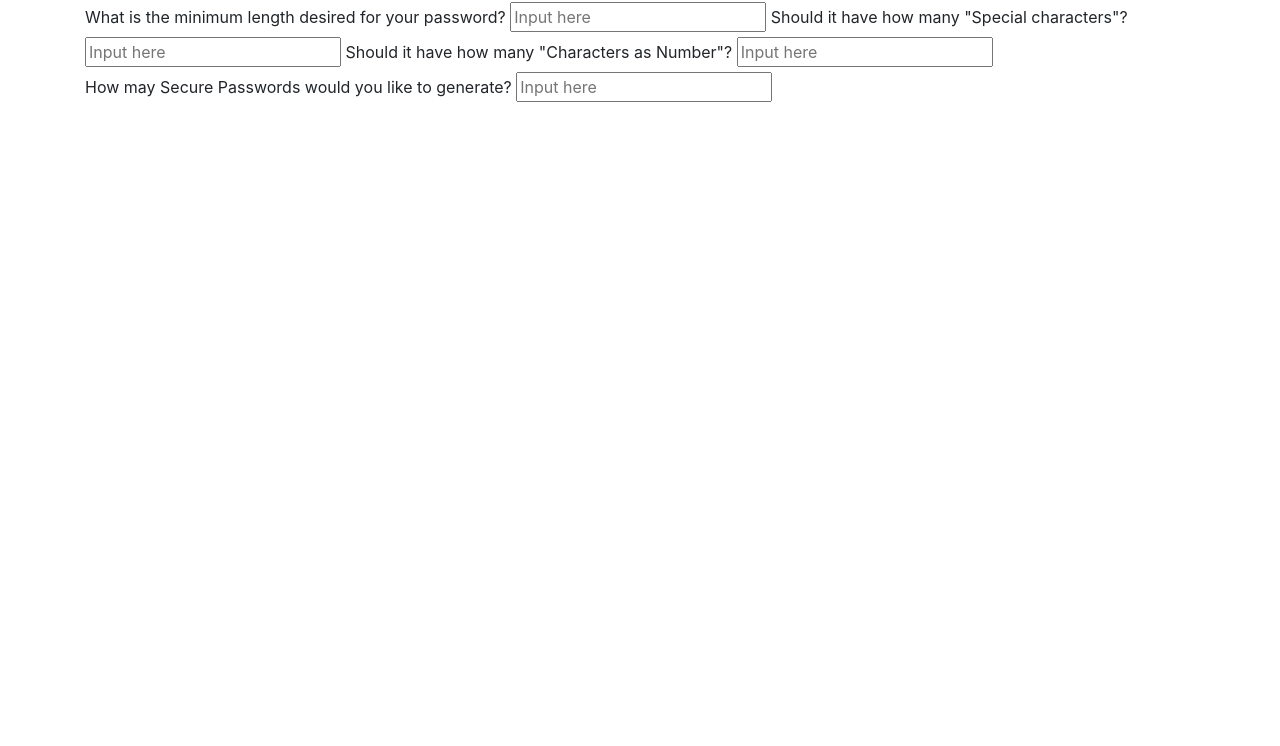
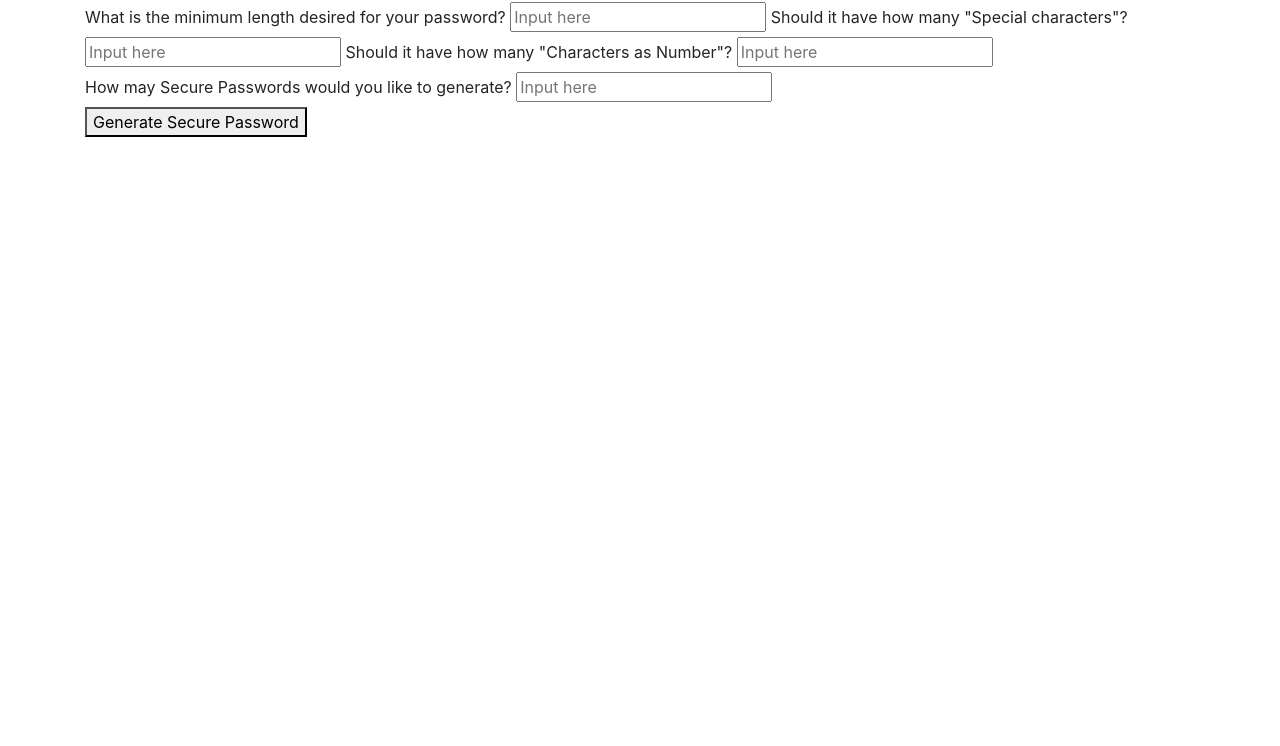
Before and after one commit to czanni88/secure_password_generator, a website built with webpack: page src/index.html in a window 1280 px wide. Shown: the part 54-800 px from the top of the page. Built offline with nearby package versions, Linux system fonts and the light colour scheme.

Commit message:
Submit button included

```diff
--- a/src/index.html
+++ b/src/index.html
@@ -10,7 +10,8 @@
   <body>
     <h1>Secure Passsword Generator</h1>
     <main class="container">
-      <form action="" method="post" class="securePasswordForm">
+      <div class="securePasswordForm">
+        <form action="" method="post">
           <label for="minLength"
             >What is the minimum length desired for your password?</label
           >
@@ -48,6 +49,8 @@
             placeholder="Input here"
           />
         </form>
+        <button type="submit">Generate Secure Password</button>
+      </div>
       <div class="securePasswordsContainer">
         <ul>
           <!-- Secure Passwords to be inserted here by DOM manipulation -->
```
Lines whose indentation alone changed are shown as unchanged.
